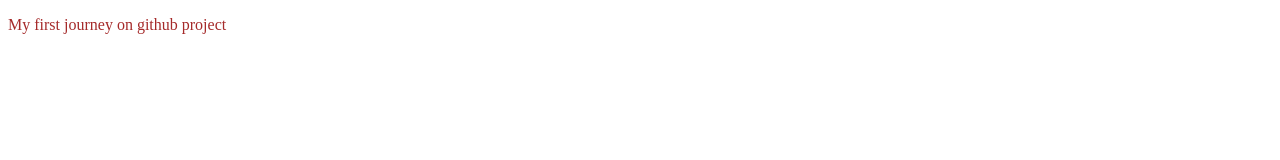
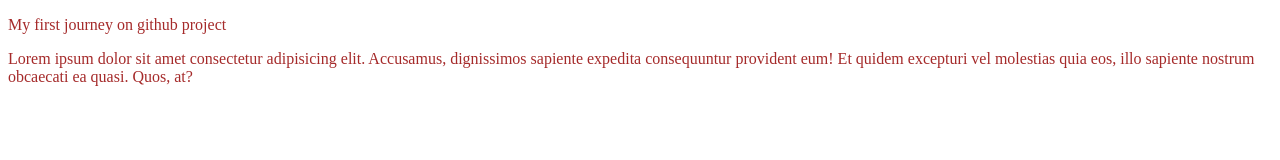
Before and after one commit to AlamNurul95/branch-repo, a plain HTML site: page index.html in a window 1280 px wide. Drawn offline with Linux system fonts and the light colour scheme.

Commit message:
fijkjjt commikt

```diff
--- a/index.html
+++ b/index.html
@@ -9,6 +9,7 @@
 </head>
 <body>
     <p>My first journey on github project</p>
+    <p>Lorem ipsum dolor sit amet consectetur adipisicing elit. Accusamus, dignissimos sapiente expedita consequuntur provident eum! Et quidem excepturi vel molestias quia eos, illo sapiente nostrum obcaecati ea quasi. Quos, at?</p>
 
 </body>
 </html>
```
